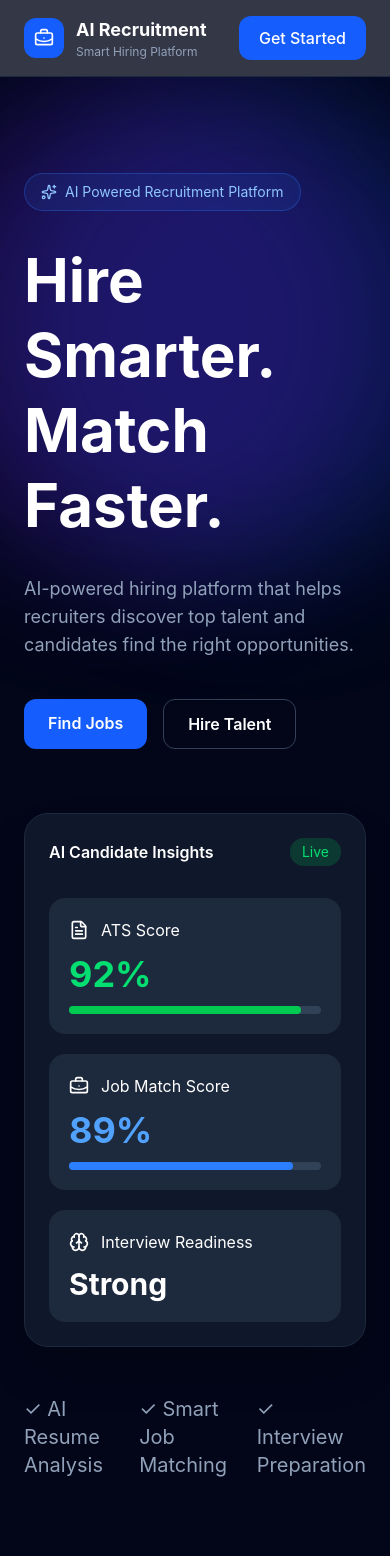
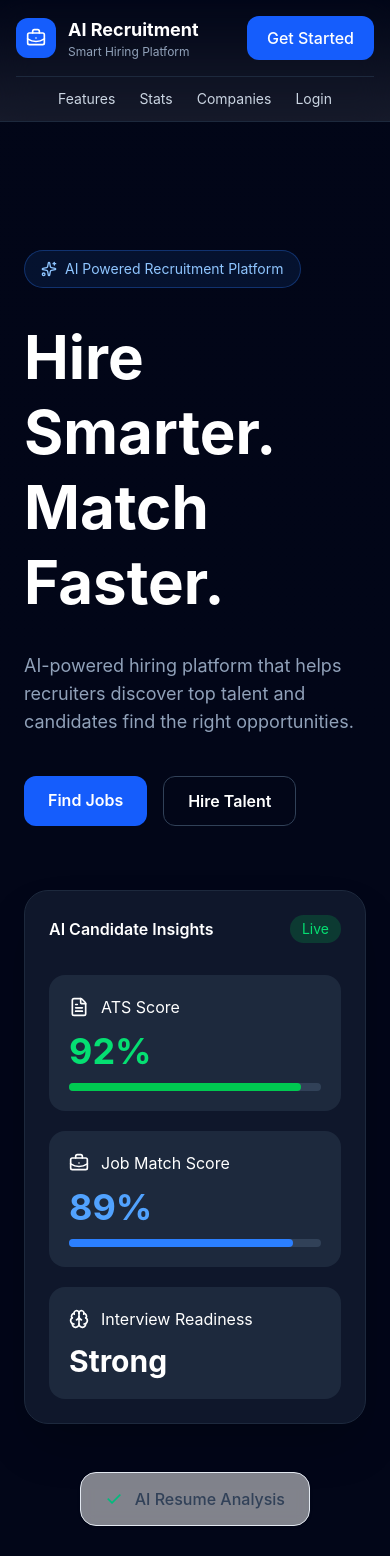
Before and after one commit to AnkitHazra/Job-Portal, a React (Vite) app in the folder frontend/: page / in a window 390 px wide. Shown: the top 1556 px of the page. Built offline with nearby package versions, Linux system fonts and the light colour scheme; no server answers.

Commit message:
Added aos animations

```diff
--- a/frontend/index.html
+++ b/frontend/index.html
@@ -3,11 +3,13 @@
   <head>
     <meta charset="UTF-8" />
     <link rel="icon" type="image/svg+xml" href="/favicon.svg" />
+    <link href="https://unpkg.com/aos@2.3.1/dist/aos.css" rel="stylesheet">
     <meta name="viewport" content="width=device-width, initial-scale=1.0" />
     <title>AI Recruitment SaaS</title>
   </head>
   <body>
     <div id="root"></div>
     <script type="module" src="/src/main.jsx"></script>
+    <script src="https://unpkg.com/aos@2.3.1/dist/aos.js"></script>
   </body>
 </html>
--- a/frontend/package.json
+++ b/frontend/package.json
@@ -11,6 +11,7 @@
   },
   "dependencies": {
     "@tailwindcss/vite": "^4.3.0",
+    "aos": "^2.3.4",
     "axios": "^1.17.0",
     "chart.js": "^4.5.1",
     "framer-motion": "^12.40.0",
--- a/frontend/src/components/layout/DashboardLayout.jsx
+++ b/frontend/src/components/layout/DashboardLayout.jsx
@@ -81,7 +81,7 @@ function DashboardLayout({ children }) {
           }`}
         >
 
-          <div className="border-b border-slate-800 p-6">
+          <div  className="border-b border-slate-800 p-6">
 
             <h1 className="text-2xl font-bold text-white">
               Recruiter Panel
--- a/frontend/src/components/layout/Navbar.jsx
+++ b/frontend/src/components/layout/Navbar.jsx
@@ -1,18 +1,23 @@
 import { BriefcaseBusiness } from "lucide-react";
-import { Link } from 'react-router-dom';
-
+import { Link } from "react-router-dom";
 
 function Navbar() {
   return (
-    <header className="sticky top-0 z-50 border-b border-slate-800 bg-slate-950/80 backdrop-blur-md">
+    <header className="sticky top-0 z-50 border-b border-slate-800 bg-slate-950/40 backdrop-blur-lg">
 
-      <div className="mx-auto flex max-w-7xl items-center justify-between px-6 py-4">
+      <div className="mx-auto max-w-7xl px-4 md:px-6">
+
+        <div className="flex items-center justify-between py-4">
 
           {/* Logo */}
+
           <div className="flex items-center gap-3">
 
             <div className="flex h-10 w-10 items-center justify-center rounded-xl bg-blue-600">
-            <BriefcaseBusiness size={20} className="text-white" />
+              <BriefcaseBusiness
+                size={20}
+                className="text-white"
+              />
             </div>
 
             <div>
@@ -27,8 +32,9 @@ function Navbar() {
 
           </div>
 
-        {/* Desktop Navigation */}
-        <nav className="hidden items-center gap-8 md:flex">
+          {/* Desktop Nav */}
+
+          <nav className="hidden md:flex items-center gap-8">
 
             <a
               href="#features"
@@ -54,14 +60,57 @@ function Navbar() {
           </nav>
 
           {/* Actions */}
-        <div className="flex items-center gap-4">
 
-          <Link  to="/login" className="hidden text-slate-300 transition hover:text-white md:block" >
+          <div className="flex items-center gap-3">
+
+            <Link
+              to="/login"
+              className="hidden md:block text-slate-300 transition hover:text-white"
+            >
               Login
             </Link>
 
-          <Link to="/register" className="rounded-xl bg-blue-600 px-5 py-2.5 font-medium text-white transition hover:bg-blue-700" >
+            <Link
+              to="/register"
+              className="rounded-xl bg-blue-600 px-5 py-2.5 font-medium text-white transition hover:bg-blue-700"
+            >
               Get Started
+            </Link>
+
+          </div>
+
+        </div>
+
+        {/* Mobile Nav */}
+
+        <div className="flex justify-center gap-6 border-t border-slate-800 py-3 md:hidden">
+
+          <a
+            href="#features"
+            className="text-sm text-slate-300"
+          >
+            Features
+          </a>
+
+          <a
+            href="#stats"
+            className="text-sm text-slate-300"
+          >
+            Stats
+          </a>
+
+          <a
+            href="#companies"
+            className="text-sm text-slate-300"
+          >
+            Companies
+          </a>
+
+          <Link
+            to="/login"
+            className="text-sm text-slate-300"
+          >
+            Login
           </Link>
 
         </div>
--- a/frontend/src/pages/Home/CTASection.jsx
+++ b/frontend/src/pages/Home/CTASection.jsx
@@ -2,7 +2,7 @@ function CTASection() {
   return (
     <section className="bg-slate-950 px-6 pb-32 ">
 
-      <div className="mx-auto max-w-5xl rounded-[40px] border border-slate-800 bg-linear-to-br from-blue-600 to-violet-600 p-12 text-center text-white">
+      <div data-aos="zoom-in-down" className="mx-auto max-w-5xl rounded-[40px] border border-slate-800 bg-linear-to-br from-blue-950 to-violet-400 p-12 text-center text-white">
 
         <h2 className="text-4xl font-bold">
           Ready To Transform Hiring?
@@ -13,7 +13,7 @@ function CTASection() {
           to improve hiring outcomes.
         </p>
 
-        <div className="mt-10 flex flex-wrap justify-center gap-4">
+        <div data-aos="zoom-out-up" className="mt-10 flex flex-wrap justify-center gap-4">
 
           <button className="rounded-xl bg-white px-6 py-3 font-semibold text-slate-900">
             Get Started
--- a/frontend/src/pages/Home/CompanySection.jsx
+++ b/frontend/src/pages/Home/CompanySection.jsx
@@ -33,7 +33,7 @@ function CompanySection() {
     >
       <div className="mx-auto max-w-7xl px-6">
 
-        <div className="text-center">
+        <div data-aos="zoom-in-down" className="text-center">
 
           <span className="rounded-full border border-slate-700 px-4 py-2 text-sm text-slate-300">
             Trusted Companies
@@ -49,12 +49,12 @@ function CompanySection() {
 
         </div>
 
-        <div className="mt-16 grid gap-6 md:grid-cols-2 lg:grid-cols-3">
+        <div  data-aos="zoom-out-up" className="mt-16 grid gap-6 md:grid-cols-2 lg:grid-cols-3">
 
           {companies.map((company) => (
             <div
               key={company.name}
-              className="group rounded-3xl border border-slate-800 bg-slate-900 p-8 transition-all duration-300 hover:-translate-y-2 hover:border-blue-500"
+              className="group rounded-3xl border border-slate-800 bg-slate-900 p-8 transition-all duration-300 hover:-translate-y-2 hover:border-blue-500 "
             >
 
               <div className="flex h-16 w-16 items-center justify-center rounded-2xl bg-linear-to-br from-blue-500 to-violet-600 text-2xl font-bold text-white">
--- a/frontend/src/pages/Home/FeaturesSection.jsx
+++ b/frontend/src/pages/Home/FeaturesSection.jsx
@@ -43,7 +43,7 @@ function FeaturesSection() {
       <div className="relative mx-auto max-w-7xl px-6">
 
         {/* Heading */}
-        <div className="mx-auto max-w-3xl text-center">
+        <div data-aos="zoom-in-down" className="mx-auto max-w-3xl text-center">
 
           <span className="rounded-full border border-slate-700 px-4 py-2 text-sm text-slate-300">
             Core Features
@@ -65,7 +65,7 @@ function FeaturesSection() {
         </div>
 
         {/* Cards */}
-        <div className="mt-20 grid gap-8 lg:grid-cols-3">
+        <div data-aos="zoom-out-up" className="mt-20 grid gap-8 lg:grid-cols-3">
 
           {features.map((feature) => {
             const Icon = feature.icon;
--- a/frontend/src/pages/Home/HeroSection.jsx
+++ b/frontend/src/pages/Home/HeroSection.jsx
@@ -5,33 +5,35 @@ import {
   Sparkles,
 } from "lucide-react";
 import { Link } from 'react-router-dom';
+import {motion} from 'framer-motion';
 
 function HeroSection() {
   return (
-    <section className="relative overflow-hidden bg-slate-950 text-white">
+    <section className="pt-8 md:pt-12 bg-slate-950 text-white">
 
       {/* Background Glow */}
-      <div className="absolute left-0 top-0 h-125 w-125 rounded-full bg-blue-600/20 blur-3xl"></div>
 
-      <div className="absolute right-0 top-0 h-125 w-125 rounded-full bg-violet-600/20 blur-3xl"></div>
+      <div className="absolute inset-0 bg-linear-to-b from-slate-950 to-transparent"></div>
 
       <div className="relative mx-auto max-w-7xl px-6 py-24 lg:py-32">
 
         <div className="grid items-center gap-16 lg:grid-cols-2">
 
           {/* LEFT SIDE */}
-          <div>
+          <div data-aos="fade-right" >
 
             <div className="inline-flex items-center gap-2 rounded-full border border-blue-500/30 bg-blue-500/10 px-4 py-2 text-sm text-blue-300">
               <Sparkles size={16} />
               AI Powered Recruitment Platform
             </div>
 
-            <h1 className="mt-8 text-6xl font-bold leading-tight md:text-7xl">
+            <motion.h1  initial={{ opacity: 0, y: 40 }}
+  animate={{ opacity: 1, y: 0 }}
+  transition={{ duration: 0.8 }} className="mt-8 text-6xl font-bold leading-tight md:text-7xl">
               Hire Smarter.
               <br />
               Match Faster.
-            </h1>
+            </motion.h1>
 
             <p className="mt-8 max-w-xl text-lg text-slate-400">
               AI-powered hiring platform that helps
@@ -52,7 +54,7 @@ function HeroSection() {
           </div>
 
           {/* RIGHT SIDE */}
-          <div>
+          <div data-aos="fade-left">
 
             <div className="rounded-3xl border border-slate-800 bg-slate-900 p-6 shadow-2xl">
 
@@ -116,20 +118,20 @@ function HeroSection() {
           </div>
 
         </div>
-<div className="mt-12 flex justify-center  gap-6 text-xl text-slate-400">
-
-  <div>
-    ✓ AI Resume Analysis
-  </div>
-
-  <div>
-    ✓ Smart Job Matching
-  </div>
-
-  <div>
-    ✓ Interview Preparation
-  </div>
-
+<div data-aos="fade-down" className="mt-12 flex flex-wrap justify-center gap-8">
+  {[
+    "AI Resume Analysis",
+    "Smart Job Matching",
+    "Interview Preparation"
+  ].map((feature, idx) => (
+    <div
+      key={idx}
+      className="group flex items-center gap-3 rounded-2xl border border-slate-200 bg-white/50 px-6 py-3 text-slate-700 shadow-sm backdrop-blur-sm transition-all duration-300 hover:border-emerald-300 hover:bg-emerald-50 hover:shadow-md dark:border-slate-700 dark:bg-slate-800/50 dark:text-slate-300 dark:hover:border-emerald-500 dark:hover:bg-emerald-900/20"
+    >
+      <span className="text-xl text-emerald-500 transition-transform duration-300 group-hover:scale-110">✓</span>
+      <span className="font-medium">{feature}</span>
+    </div>
+  ))}
 </div>
       </div>
 
--- a/frontend/src/pages/Home/StatsSection.jsx
+++ b/frontend/src/pages/Home/StatsSection.jsx
@@ -4,6 +4,7 @@ import {
   BriefcaseBusiness,
   TrendingUp,
 } from "lucide-react";
+
 
 function StatsSection() {
   const stats = [
@@ -42,7 +43,7 @@ function StatsSection() {
       <div className="mx-auto max-w-7xl px-6">
 
         {/* Heading */}
-        <div className="text-center">
+        <div data-aos="zoom-in-up" className="text-center">
 
           <span className="rounded-full border border-slate-700 px-4 py-2 text-sm text-slate-300">
             Trusted By Recruiters
@@ -60,7 +61,7 @@ function StatsSection() {
         </div>
 
         {/* Stats Grid */}
-        <div className="mt-20 grid gap-8 sm:grid-cols-2 lg:grid-cols-4">
+        <div data-aos="zoom-out-up" className="mt-20 grid gap-8 sm:grid-cols-2 lg:grid-cols-4">
 
           {stats.map((stat) => {
             const Icon = stat.icon;
--- a/frontend/src/pages/Recruiter/CompaniesPage.jsx
+++ b/frontend/src/pages/Recruiter/CompaniesPage.jsx
@@ -51,7 +51,7 @@ function CompaniesPage() {
 
       </div>
 
-      <div className="mt-10 grid gap-6 md:grid-cols-2">
+      <div data-aos="zoom-out-up" className="mt-10 grid gap-6 md:grid-cols-2">
 
         {companies.map(
           (company) => (
--- a/frontend/src/pages/Recruiter/RecruiterDashboard.jsx
+++ b/frontend/src/pages/Recruiter/RecruiterDashboard.jsx
@@ -112,7 +112,7 @@ function RecruiterDashboard() {
   return (
     <DashboardLayout>
 
-      <div className="mb-10">
+      <div  className="mb-10">
 
         <h1 className="text-4xl font-bold text-white">
           Recruiter Dashboard
@@ -126,7 +126,7 @@ function RecruiterDashboard() {
 
       {/* Analytics Cards */}
 
-      <div className="grid gap-6 md:grid-cols-5">
+      <div data-aos="zoom-in" className="grid gap-6 md:grid-cols-5">
 
         {cards.map((card) => (
           <motion.div
@@ -158,7 +158,7 @@ function RecruiterDashboard() {
 
       {/* Charts Section */}
 
-      <div className="mt-10 grid gap-8 lg:grid-cols-2">
+      <div data-aos="zoom-out-up" className="mt-10 grid gap-8 lg:grid-cols-2">
 
         {/* Doughnut Chart */}
 
```
Also changed, not shown: frontend/src/main.jsx (+7 -0 lines), 1 other file (tests, documents, lock files or other folders). Lines whose indentation alone changed are shown as unchanged.
